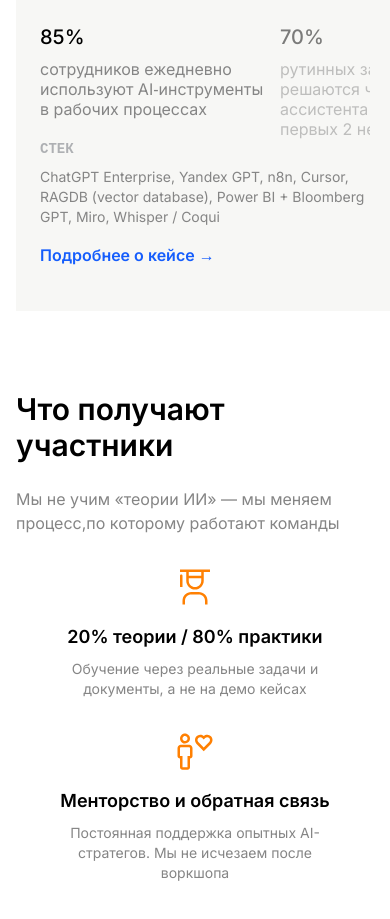
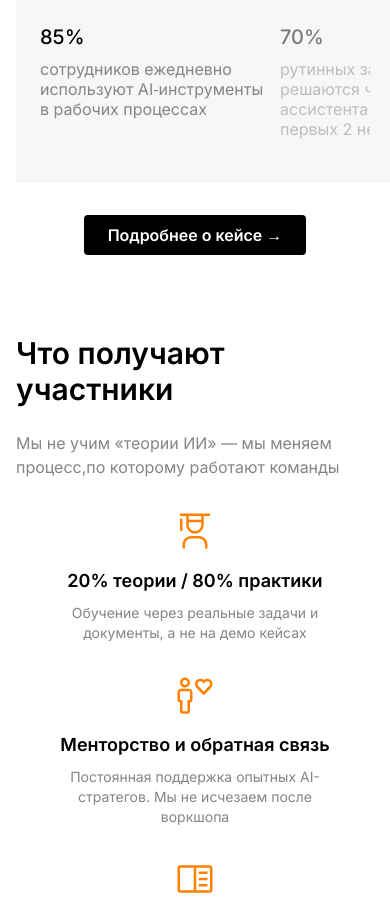
Before and after one commit to vb-sferai/IntelliHub, a React (Vite) app: page / in a window 390 px wide. Shown: the part 3020-3939 px from the top of the page. Built offline with nearby package versions, Linux system fonts and the light colour scheme.

Commit message:
feat: add 'Подробнее о кейсе' button to case studies section linking to /casestudies

```diff
--- a/src/pages/MainPage/components/CasesCarouselItem.tsx
+++ b/src/pages/MainPage/components/CasesCarouselItem.tsx
@@ -1,5 +1,4 @@
 import {useEffect, useRef, useState} from "react";
-import { Link } from "react-router-dom";
 
 type CaseResult = {
     title: string;
@@ -90,17 +89,10 @@ export const CasesCarouselItem = ({ client, request, results, stack }: CasesCaro
                         </div>
                     </div>
                 </div>
-                <div className="hidden md:flex md:flex-col gap-4">
+                <div className="hidden md:flex flex-col gap-4">
                     <span className="uppercase text-base font-semibold text-gray-400 font-geist">Стек</span>
                     <span className="text-base font-normal text-gray-500 max-w-148 leading-5">{stack}</span>
                 </div>
-                <div className="md:hidden flex flex-col gap-2 mb-4">
-                    <span className="uppercase text-sm font-semibold text-gray-400 font-geist">Стек</span>
-                    <span className="text-sm font-normal text-gray-500 leading-5">{stack}</span>
-                </div>
-                <Link to="/casestudies" className="text-base font-semibold text-blue-600 hover:underline flex items-center gap-1">
-                    Подробнее о кейсе →
-                </Link>
             </div>
         </div>
     );
--- a/src/pages/MainPage/components/MainPage.tsx
+++ b/src/pages/MainPage/components/MainPage.tsx
@@ -33,6 +33,7 @@ import {ProductsCarouselItem} from "./ProductsCarouselItem.tsx";
 import {CasesCarouselItem} from "./CasesCarouselItem.tsx";
 import {EventsCarouselItem} from "./EventsCarouselItem.tsx";
 import {CASES, EVENTS, PRODUCTS} from "../data.ts";
+import { Link } from "react-router-dom";
 
 export const MainPage = () => {
     return (
@@ -104,6 +105,11 @@ export const MainPage = () => {
                         <CasesCarouselItem client={casesItem.client} request={casesItem.request} results={casesItem.results} stack={casesItem.stack}/>
                     ))}
                 </Carousel>
+                <div className="flex justify-center mt-8 md:mt-10 lg:mt-12 xl:mt-16 mb-4">
+                    <Link to="/casestudies" className="inline-block px-6 py-3 md:px-8 md:py-4 bg-black text-white font-semibold rounded hover:bg-gray-800 transition-colors">
+                        Подробнее о кейсе →
+                    </Link>
+                </div>
                 <div id="approach" className="w-full flex flex-col mt-20 xl:mt-37 lg:py-16 xl:py-24 gap-8 lg:gap-16">
                     <div className="flex flex-col gap-6 md:gap-4 xl:gap-5 w-full sm:items-center sm:text-center">
                         <h2 className="text-3xl md:text-4xl lg:text-[42px] xl:text-5xl font-semibold text-black">Что
```
